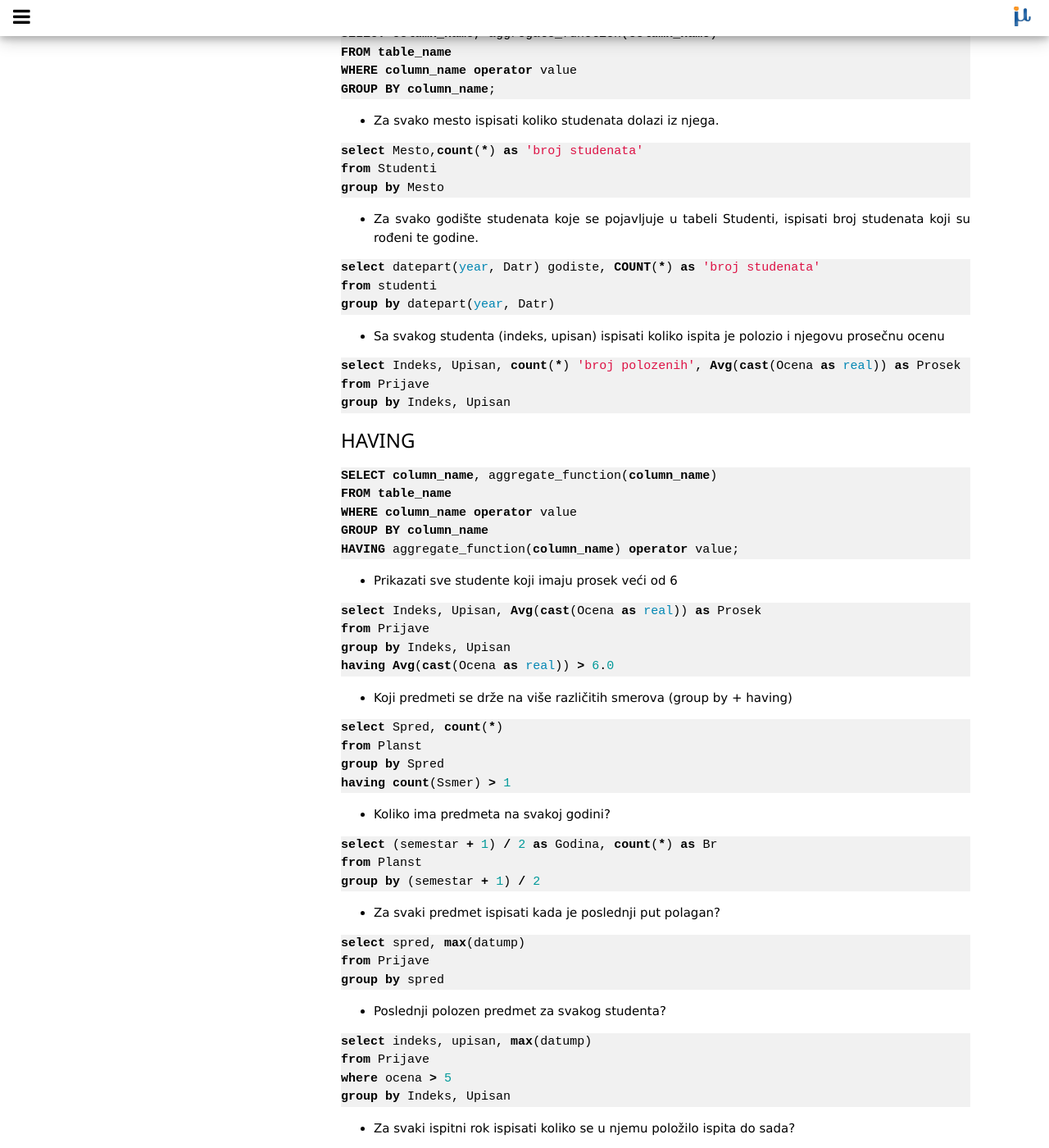
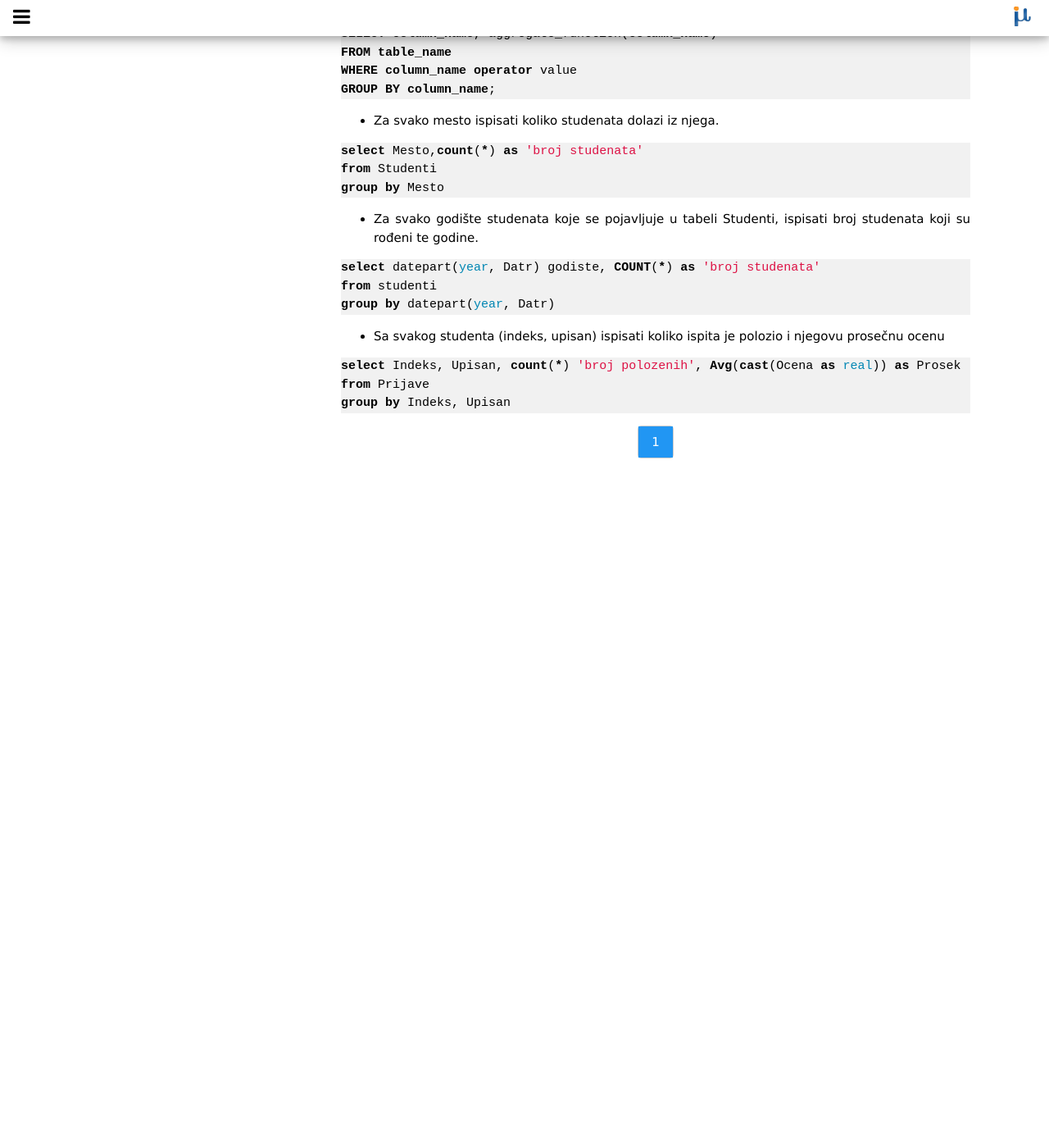
Before and after one commit to knezevicmarko/knezevicmarko.github.io, a Jekyll site: the page built from _bp1/2017/210-sqlUvod.md, in a window 1280 px wide and 1400 px high, scrolled down 4755 px. Shown: the whole window at 82% size. Built offline with Jekyll 4.4.1, drawn with Linux system fonts in a browser that asks for light colours; nearby versions of some CDN libraries; a script that is not in the unit is left out; comment, search, counter and statistics services are not loaded; after the commit the page ends 5385 px from its top, so only the background shows below that; some of the changed text lies outside the part shown.

Commit message:
sitne izmene

```diff
--- a/_bp1/2017/210-sqlUvod.md
+++ b/_bp1/2017/210-sqlUvod.md
@@ -317,92 +317,3 @@ select Indeks, Upisan, count(*) 'broj polozenih', Avg(cast(Ocena as real)) as Pr
 from Prijave
 group by Indeks, Upisan
 {% endhighlight %}
-
-### HAVING
-
-{% highlight sql %}
-SELECT column_name, aggregate_function(column_name)
-FROM table_name
-WHERE column_name operator value
-GROUP BY column_name
-HAVING aggregate_function(column_name) operator value;
-{% endhighlight %}
-
-* Prikazati sve studente koji imaju prosek veći od 6
-
-{% highlight sql %}
-select Indeks, Upisan, Avg(cast(Ocena as real)) as Prosek
-from Prijave
-group by Indeks, Upisan
-having Avg(cast(Ocena as real)) > 6.0
-{% endhighlight %}
-
-* Koji predmeti se drže na više različitih smerova (group by + having)
-
-{% highlight sql %}
-select Spred, count(*)
-from Planst
-group by Spred
-having count(Ssmer) > 1
-{% endhighlight %}
-
-* Koliko ima predmeta na svakoj godini?
-
-{% highlight sql %}
-select (semestar + 1) / 2 as Godina, count(*) as Br
-from Planst
-group by (semestar + 1) / 2
-{% endhighlight %}
-
-* Za svaki predmet ispisati kada je poslednji put polagan?
-
-{% highlight sql %}
-select spred, max(datump)
-from Prijave
-group by spred
-{% endhighlight %}
-
-* Poslednji polozen predmet za svakog studenta?
-
-{% highlight sql %}
-select indeks, upisan, max(datump)
-from Prijave
-where ocena > 5
-group by Indeks, Upisan
-{% endhighlight %}
-
-* Za svaki ispitni rok ispisati koliko se u njemu položilo ispita do sada?
-
-{% highlight sql %}
-/*
-  rbr_meseca, rok
-  1, Jan
-  2, Feb
-  6, Jun
-  8, Avg
-  9, Sept
-  10 Okt
-*/
-
-select DATEPART(m, datump) as mesec, count(*) as Broj,
-case datepart(m, datump)
-  when 1 then 'Januarski'
-  when 2 then 'Feb'
-  when 6 then 'Jun'
-  when 8 then 'Avg'
-  when 9 then 'Sept'
-  when 10 then 'Okt'
-end as Rok
-from Prijave
-where ocena > 5
-group by datepart(m, datump)
-{% endhighlight %}
-
-* Prikazati uspeh (prosecnu ocenu) svake generacije
-
-{% highlight sql %}
-select upisan generacija, avg(ocena * 1.0)
-from prijave
-where ocena > 5
-group by upisan
-{% endhighlight %}
```
